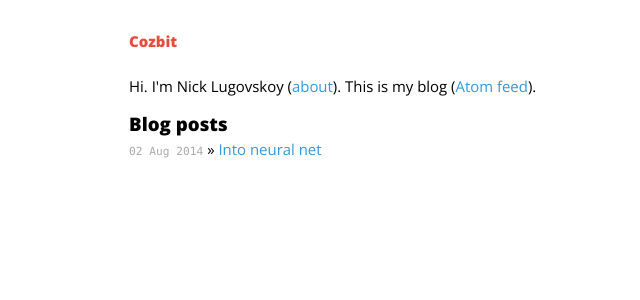
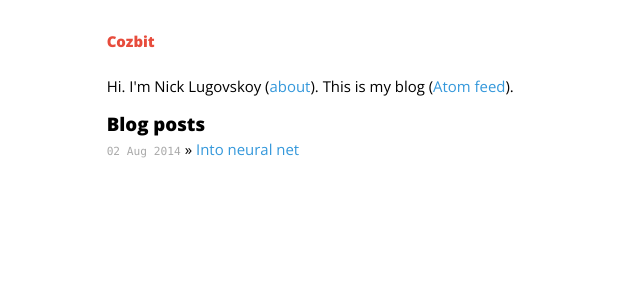
Before and after one commit to lugovskoy/lugovskoy.github.io, a Jekyll site: the page built from index.html, in a window 1280 px wide. Shown: the top 300 px of the page, without its empty margins (215-855 px from the left). Built offline with Jekyll 4.4.1, drawn with Linux system fonts in a browser that asks for light colours; Markdown is read by kramdown in place of the engine named in the settings.

Commit message:
Update main.css

```diff
--- a/css/main.css
+++ b/css/main.css
@@ -70,7 +70,7 @@
     text-align:left;
     margin:2em auto .5em;
     line-height:1.5em;
-    max-width:42em;
+    max-width:45em;
     padding-left:18px;
     padding-right:18px
 }
```
